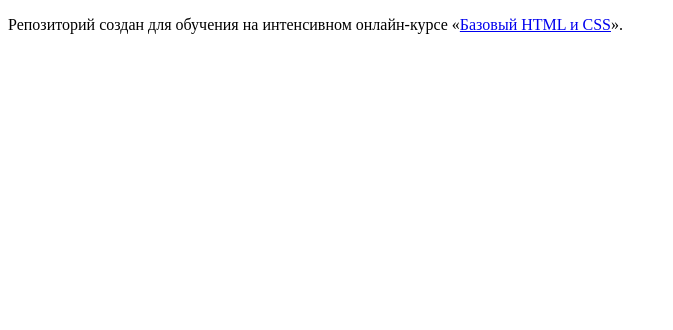
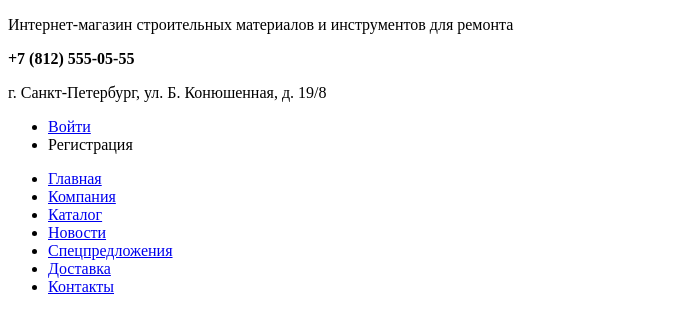
Before and after one commit to Biacheslav/315839-technomart, a plain HTML site: page index.html in a window 1280 px wide. Shown: the whole page, without its empty margins (0-673 px from the left). Drawn offline with Linux system fonts and the light colour scheme.

Commit message:
Сверстал шапку сайта

```diff
--- a/index.html
+++ b/index.html
@@ -5,8 +5,32 @@
     <title>HTML Academy: Техномарт</title>
   </head>
   <body>
-
-    <p>Репозиторий создан для обучения на интенсивном онлайн‑курсе «<a href="https://htmlacademy.ru/intensive/htmlcss">Базовый HTML и CSS</a>».</p>
-
+    <header class="main-header">
+      <p class="site-description">
+        Интернет-магазин строительных материалов
+        и инструментов для ремонта
+      </p>
+      <section class="header-contacts">
+        <b>+7 (812) 555-05-55</b>
+        <p>
+          г. Санкт-Петербург, ул. Б. Конюшенная, д. 19/8
+        </p>
+        <ul class="user-navigation">
+          <li><a href="#">Войти</a></li>
+          <li><a class="login-link">Регистрация</a></li>
+        </ul>
+      </section>
+      <nav class="main-navigation">
+        <ul class="site-navigation">
+          <li><a href="#">Главная</a></li>
+          <li><a href="#">Компания</a></li>
+          <li><a href="#">Каталог</a></li>
+          <li><a href="#">Новости</a></li>
+          <li><a href="#">Спецпредложения</a></li>
+          <li><a href="#">Доставка</a></li>
+          <li><a href="#">Контакты</a></li>
+        </ul>
+      </nav>
+    </header>
   </body>
 </html>
```
